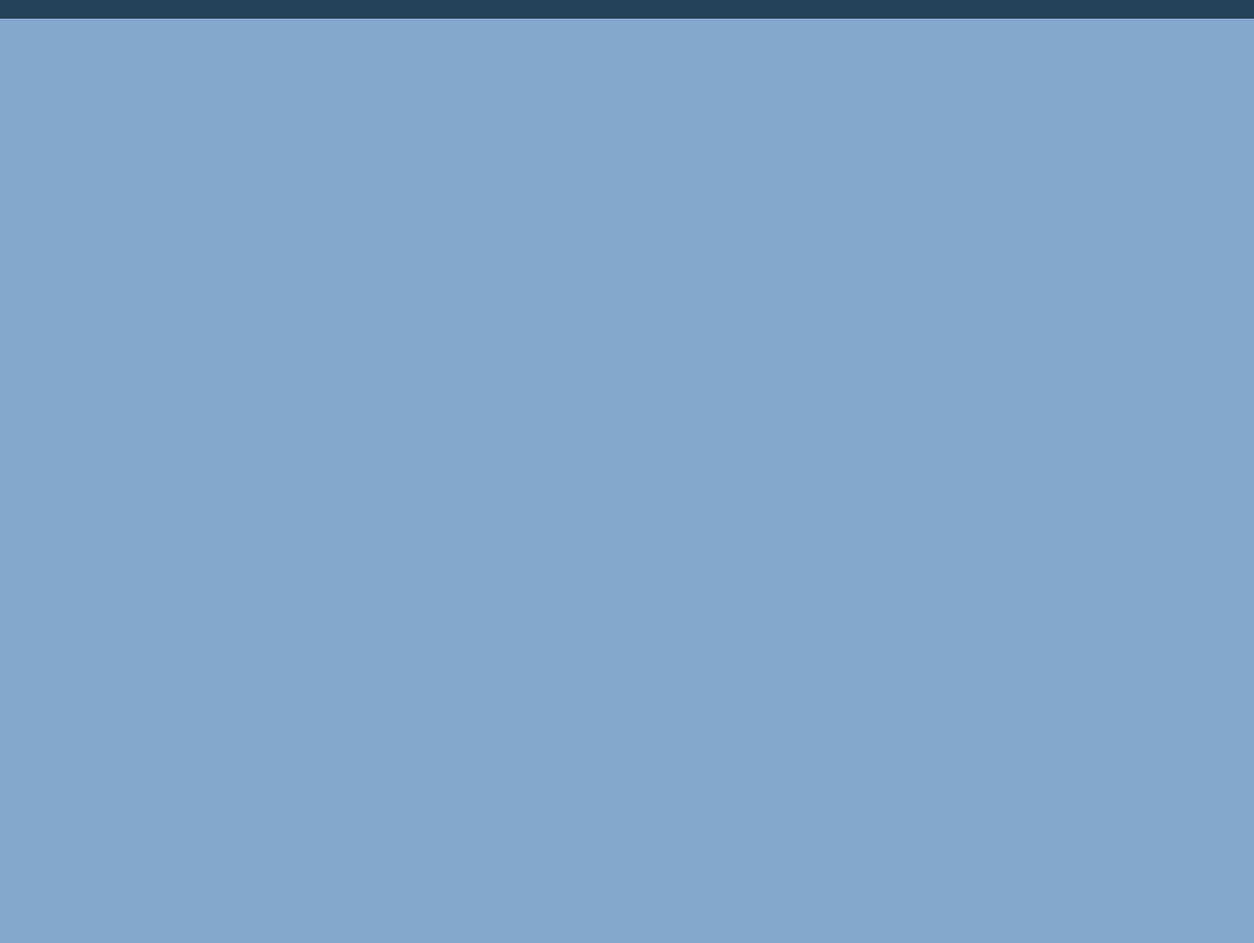
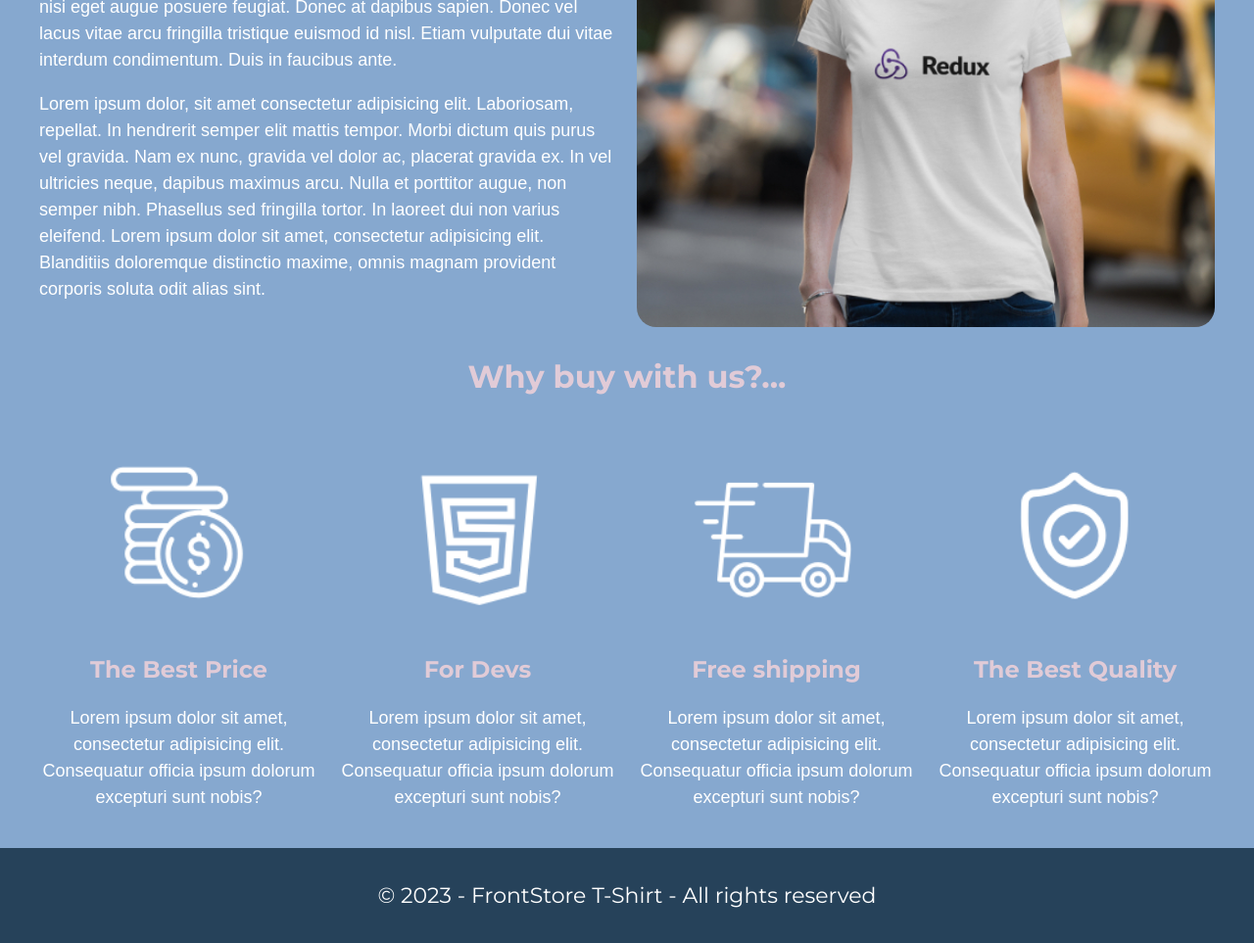
Before and after one commit to DieCau/htmlcss-store-t-shirts, a plain HTML site: page about-us.html in a window 1280 px wide. Shown: the part 421-1384 px from the top of the page at 98% size. Before the commit the page ends 800 px from the top, so only its background shows below. Drawn offline with Linux system fonts and the light colour scheme.

Commit message:
add about-us and blocks

```diff
--- a/about-us.html
+++ b/about-us.html
@@ -26,9 +26,76 @@
       >
     </nav>
 
-   <main class="container">
-    <h1>About Us</h1>
-   </main>
+    <main class="container">
+      <h1>About Us</h1>
+      <div class="about-us">
+        <div class="about-us__container">
+          <p>
+            Suspendisse potenti. Integer nibh tortor, dictum id mi eget,
+            dignissim ultrices mauris. Donec vehicula porta nibh eget tempor.
+            Aenean tincidunt nisi eget augue posuere feugiat. Donec at dapibus
+            sapien. Donec vel lacus vitae arcu fringilla tristique euismod id
+            nisl. Etiam vulputate dui vitae interdum condimentum. Duis in
+            faucibus ante.
+          </p>
+
+          <p>
+            Lorem ipsum dolor, sit amet consectetur adipisicing elit.
+            Laboriosam, repellat. In hendrerit semper elit mattis tempor. Morbi
+            dictum quis purus vel gravida. Nam ex nunc, gravida vel dolor ac,
+            placerat gravida ex. In vel ultricies neque, dapibus maximus arcu.
+            Nulla et porttitor augue, non semper nibh. Phasellus sed fringilla
+            tortor. In laoreet dui non varius eleifend. Lorem ipsum dolor sit
+            amet, consectetur adipisicing elit. Blanditiis doloremque distinctio
+            maxime, omnis magnam provident corporis soluta odit alias sint.
+          </p>
+        </div>
+        <img class="about-us__img" src="img/nosotros.jpg" alt="about-us" />
+      </div>
+    </main>
+
+    <section class="container comprar">
+      <h2 class="comprar__title">Why buy with us?...</h2>
+      <div class="blocks">
+
+        <div class="block">
+          <img class="block__img" src="img/icono_1.png" alt="icon1" />
+          <h3 class="block__title">The Best Price</h3>
+          <p>
+            Lorem ipsum dolor sit amet, consectetur adipisicing elit.
+            Consequatur officia ipsum dolorum excepturi sunt nobis?
+          </p>
+        </div>
+
+        <div class="block">
+          <img class="block__img" src="img/icono_2.png" alt="icon2" />
+          <h3 class="block__title">For Devs</h3>
+          <p>
+            Lorem ipsum dolor sit amet, consectetur adipisicing elit.
+            Consequatur officia ipsum dolorum excepturi sunt nobis?
+          </p>
+        </div>
+
+        <div class="block">
+          <img class="block__img" src="img/icono_3.png" alt="icon3" />
+          <h3 class="block__title">Free shipping</h3>
+          <p>
+            Lorem ipsum dolor sit amet, consectetur adipisicing elit.
+            Consequatur officia ipsum dolorum excepturi sunt nobis?
+          </p>
+        </div>
+
+        <div class="block">
+          <img class="block__img" src="img/icono_4.png" alt="icon4" />
+          <h3 class="block__title">The Best Quality</h3>
+          <p>
+            Lorem ipsum dolor sit amet, consectetur adipisicing elit.
+            Consequatur officia ipsum dolorum excepturi sunt nobis?
+          </p>
+        </div>
+
+      </div>
+    </section>
 
     <footer class="footer">
       <p class="footer__text">
--- a/css/style.css
+++ b/css/style.css
@@ -139,6 +139,80 @@ h3 {
   line-height: 1.2;
 }
 
+/* Shirts */
+.grafic {
+  min-height: 30rem;
+  background-repeat: no-repeat;
+  background-size: cover;
+  grid-column: 1 / 3;
+}
+
+.grafic--shirts {
+  grid-row: 2 / 3;
+  background-image: url(../img/grafico1.jpg);
+}
+
+.grafic--node {
+  background-image: url(../img/grafico2.jpg);
+  grid-row: 8 / 9;
+}
+
+@media (min-width: 768px) {
+  .grafic--node {
+    grid-row: 5 / 6;
+    grid-column: 2 / 4;
+  }
+}
+
+/* About-Us  */
+.about-us {
+  display: grid;
+  grid-template-rows: repeat(2, auto);
+}
+
+@media (min-width: 768px) {
+  .about-us {
+    grid-template-columns: repeat(2, 1fr);
+    column-gap: 2rem;
+  }
+}
+
+.about-us__img {
+  grid-row: 1 / 2;
+  width: 100%;
+  border-radius: 2rem;
+}
+
+@media (min-width: 768px) {
+  .about-us__img {
+    grid-column: 2 / 3;
+  }
+}
+
+/* Blocks  */
+
+.blocks {
+  display: grid;
+  grid-template-columns: repeat(2, 1fr);
+  gap: 2rem;
+  text-align: center;
+}
+
+@media (min-width: 768px) {
+  .blocks {
+    display: grid;
+    grid-template-columns: repeat(4, 1fr);
+  }
+}
+
+.block__img {
+  width: 100%;
+}
+
+.block__title {
+  margin: 0;
+}
+
 /* Footer */
 
 .footer {
```
Also changed, not shown: index.html (+4 -0 lines).
